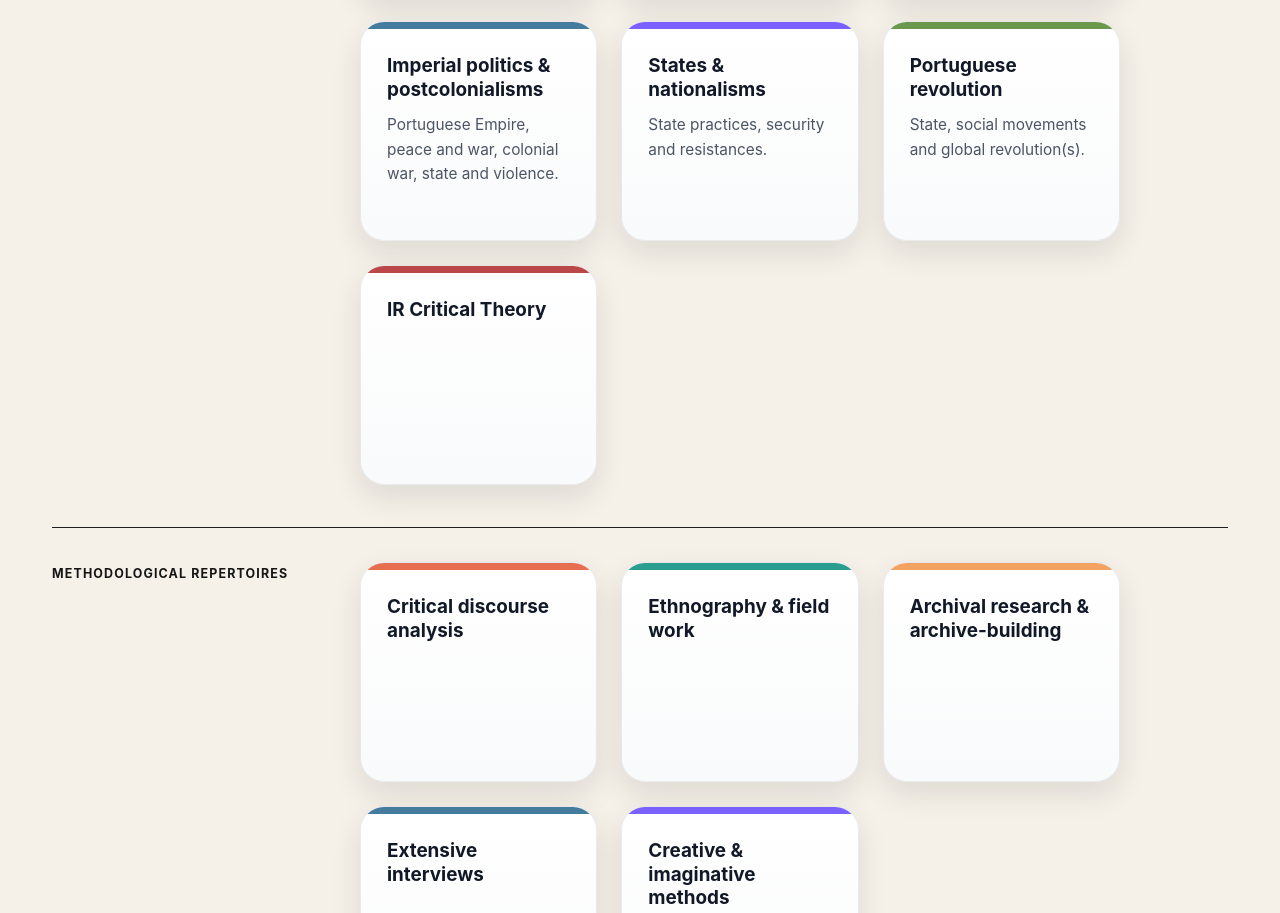
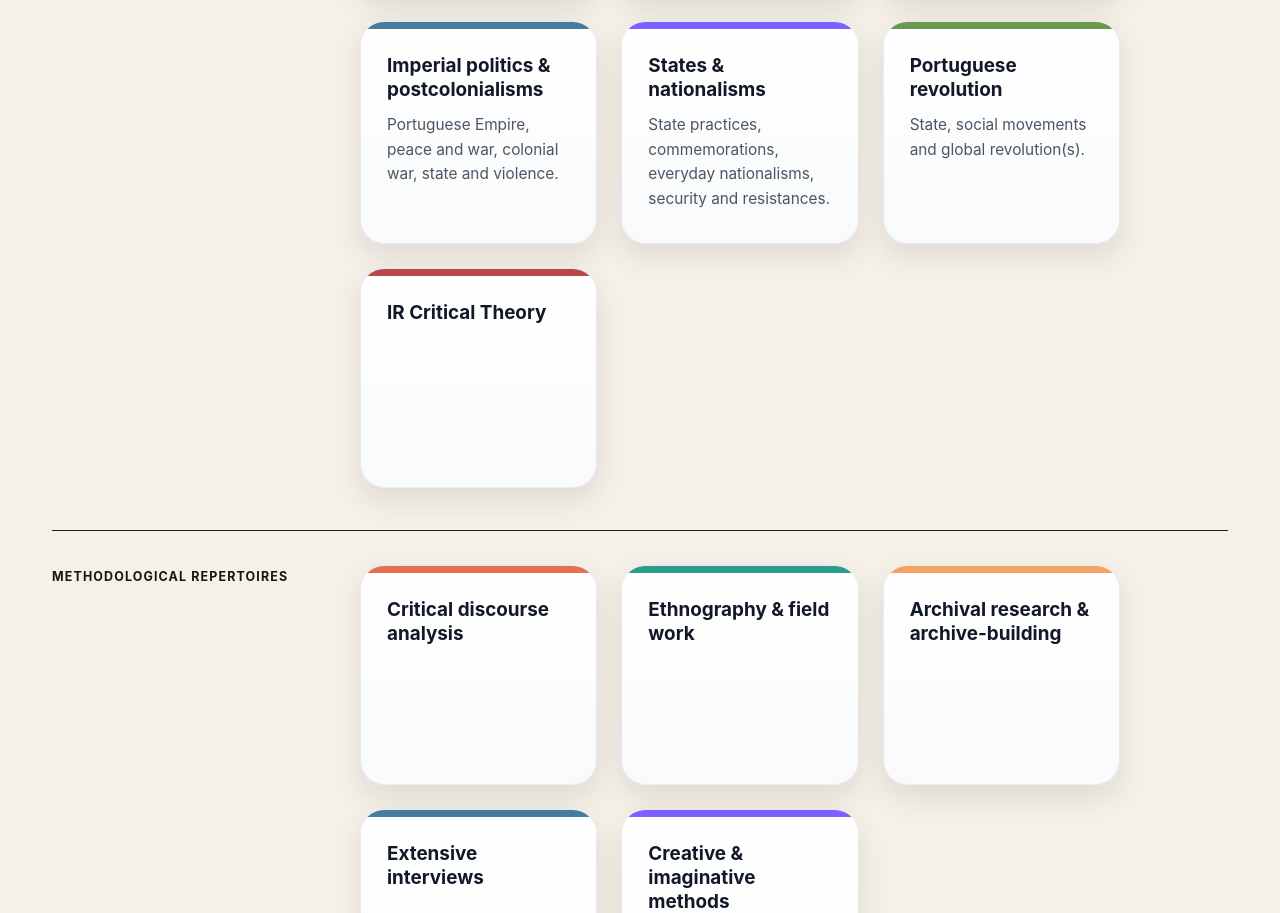
Before and after one commit to gcmargato/gcmargato.github.io, a plain HTML site: page index.html in a window 1280 px wide. Shown: the part 833-1746 px from the top of the page. Drawn offline with Linux system fonts and the light colour scheme.

Commit message:
Expand description for States & nationalisms article

```diff
--- a/index.html
+++ b/index.html
@@ -63,7 +63,7 @@
 
     <article class="research-card purple-line">
       <h3>States & nationalisms</h3>
-      <p>State practices, security and resistances.</p>
+      <p>State practices, commemorations, everyday nationalisms, security and resistances.</p>
     </article>
 
     <article class="research-card green-line">
```
